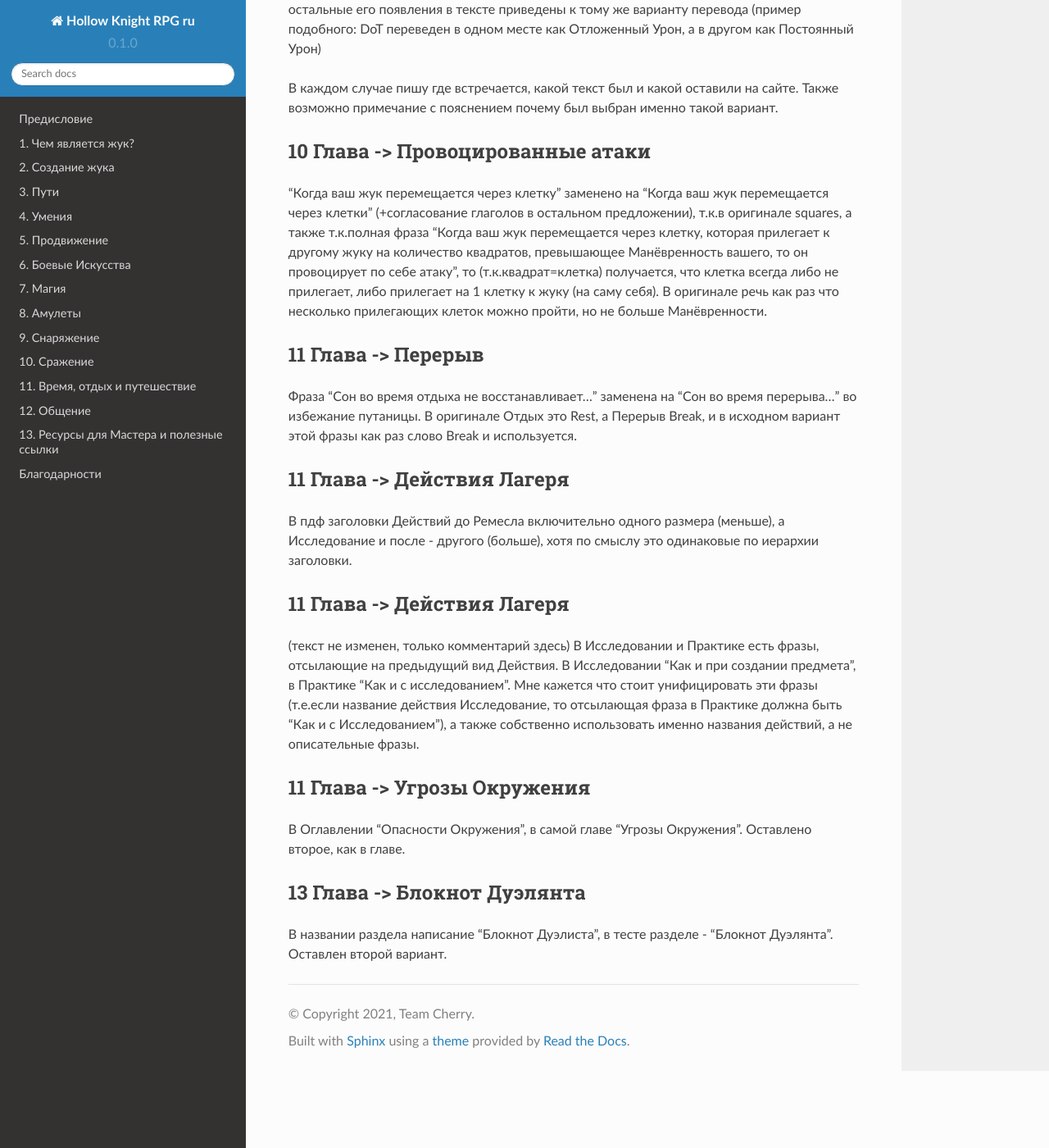
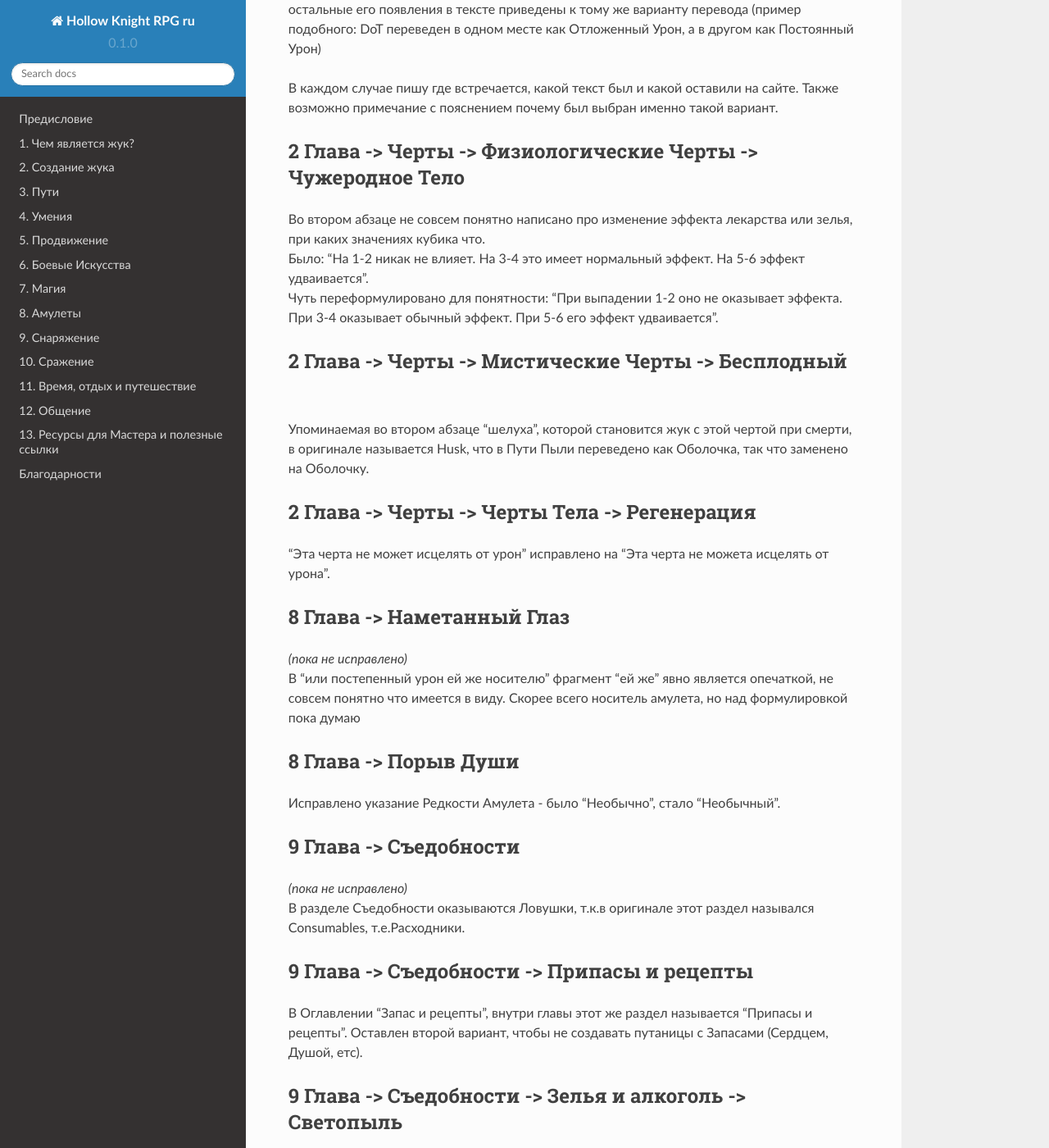
Before and after one commit to LazySelkie/hollow-knight-rpg-ru, a Sphinx documentation site: the page built from docs/source/differences.rst, in a window 1280 px wide and 1400 px high, scrolled down 221 px. Shown: the whole window at 82% size. Built offline with Sphinx 7.4.7 and the Read the Docs theme 2.0.0, drawn with Linux system fonts in a browser that asks for light colours; some of the changed text lies outside the part shown.

Commit message:
Update differences.rst

```diff
--- a/docs/source/differences.rst
+++ b/docs/source/differences.rst
@@ -5,9 +5,65 @@
 
 В каждом случае пишу где встречается, какой текст был и какой оставили на сайте. Также возможно примечание с пояснением почему был выбран именно такой вариант.
 
+2 Глава -> Черты -> Физиологические Черты -> Чужеродное Тело
+------------------------------------------------------------------
+| Во втором абзаце не совсем понятно написано про изменение эффекта лекарства или зелья, при каких значениях кубика что.
+| Было: "На 1-2 никак не влияет. На 3-4 это имеет нормальный эффект. На 5-6 эффект удваивается".
+| Чуть переформулировано для понятности: "При выпадении 1-2  оно не оказывает эффекта. При 3-4 оказывает обычный эффект. При 5-6 его эффект удваивается".
+
+2 Глава -> Черты -> Мистические Черты -> Бесплодный
+------------------------------------------------------------------
+Упоминаемая во втором абзаце "шелуха", которой становится жук с этой чертой при смерти, в оригинале называется Husk, что в Пути Пыли переведено как Оболочка, так что заменено на Оболочку.
+
+2 Глава -> Черты -> Черты Тела -> Регенерация
+------------------------------------------------------------------
+"Эта черта не может исцелять от урон" исправлено на "Эта черта не можета исцелять от урона".
+
+8 Глава -> Наметанный Глаз
+------------------------------------
+| *(пока не исправлено)*
+| В "или постепенный урон ей же носителю" фрагмент "ей же" явно является опечаткой, не совсем понятно что имеется в виду. Скорее всего носитель амулета, но над формулировкой пока думаю
+
+8 Глава -> Порыв Души
+------------------------------------
+Исправлено указание Редкости Амулета - было "Необычно", стало "Необычный".
+
+9 Глава -> Съедобности
+------------------------------------
+| *(пока не исправлено)*
+| В разделе Съедобности оказываются Ловушки, т.к.в оригинале этот раздел назывался Consumables, т.е.Расходники.
+
+9 Глава -> Съедобности -> Припасы и рецепты
+---------------------------------------------
+В Оглавлении "Запас и рецепты", внутри главы этот же раздел называется "Припасы и рецепты". Оставлен второй вариант, чтобы не создавать путаницы с Запасами (Сердцем, Душой, етс).
+
+9 Глава -> Съедобности -> Зелья и алкоголь -> Светопыль
+----------------------------------------------------------
+В Эффекте "Выпивший", а в Передозировке "когда они заканчивают ход", причем речь про жука. Приведено к одному стилю, т.е."когда заканчивает ход".
+
 10 Глава -> Провоцированные атаки
 ------------------------------------
 "Когда ваш жук перемещается через клетку" заменено на "Когда ваш жук перемещается через клетки" (+согласование глаголов в остальном предложении), т.к.в оригинале squares, а также т.к.полная фраза "Когда ваш жук перемещается через клетку, которая прилегает к другому жуку на количество квадратов, превышающее Манёвренность вашего, то он провоцирует по себе атаку", то (т.к.квадрат=клетка) получается, что клетка всегда либо не прилегает, либо прилегает на 1 клетку к жуку (на саму себя). В оригинале речь как раз что несколько прилегающих клеток можно пройти, но не больше Манёвренности.
+
+10 Глава -> Захват
+------------------------------------
+В конце второго абзаца "цель становиться схваченной" исправлено на "цель становится схваченной".
+
+10 Глава -> Уклонение
+------------------------------------
+"Жук уклонится от атаки, если проверка защиты убрала все ее успешные броски, полностью нивелируя атаку". "Уклонится" заменено на "уклоняется" для соответствия со стилем остальной книги.
+
+10 Глава -> Износ природного оружия
+------------------------------------
+В "это число может быть увиличено проверкой навыка Медицины" опечатка "увиличено" исправлена на "увеличено".
+
+10 Глава -> Укрытие
+------------------------------------
+"Если жук становиться целью атаки" и "если укрытием от атаки становиться повреждаемая цель" - "становиться" исправлено на "становится".
+
+10 Глава -> Фокусировка
+------------------------------------
+В "жук направляет энергию в попытки произвести какой-то эффект" - "в попытки" исправлено на "в попытке".
 
 11 Глава -> Перерыв
 ----------------------
```
